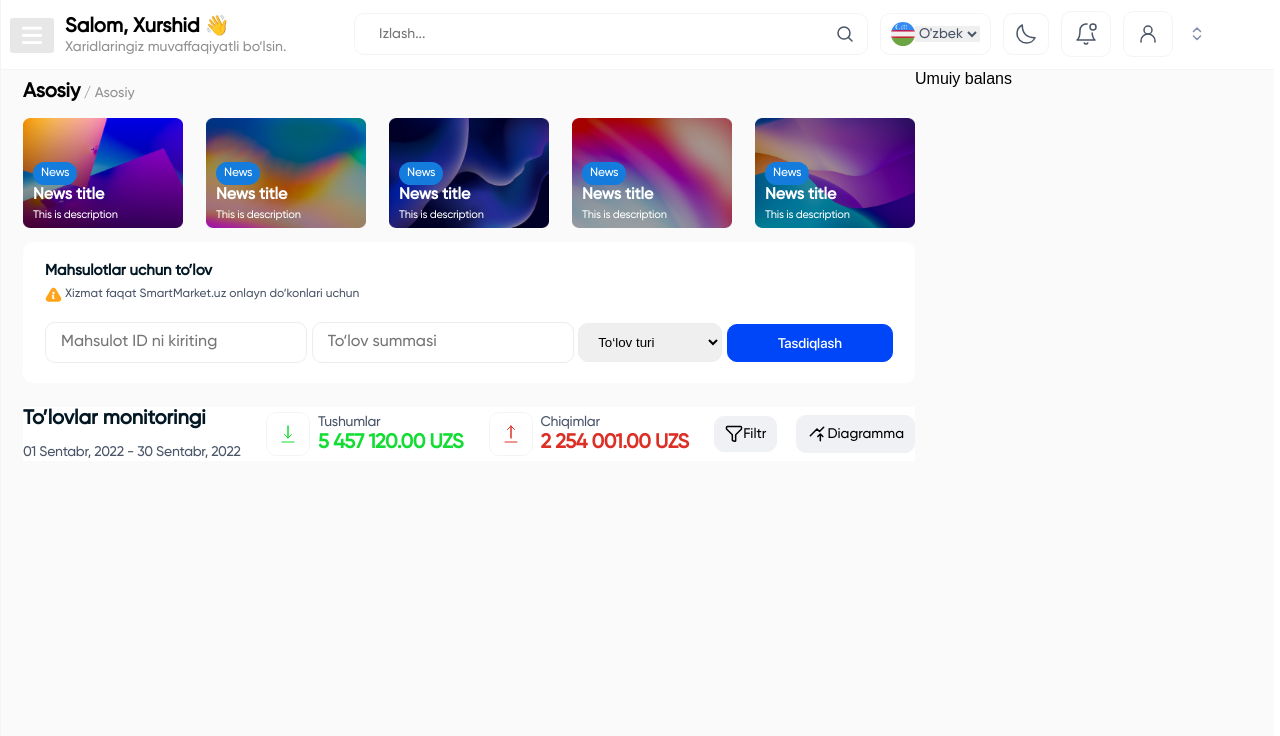
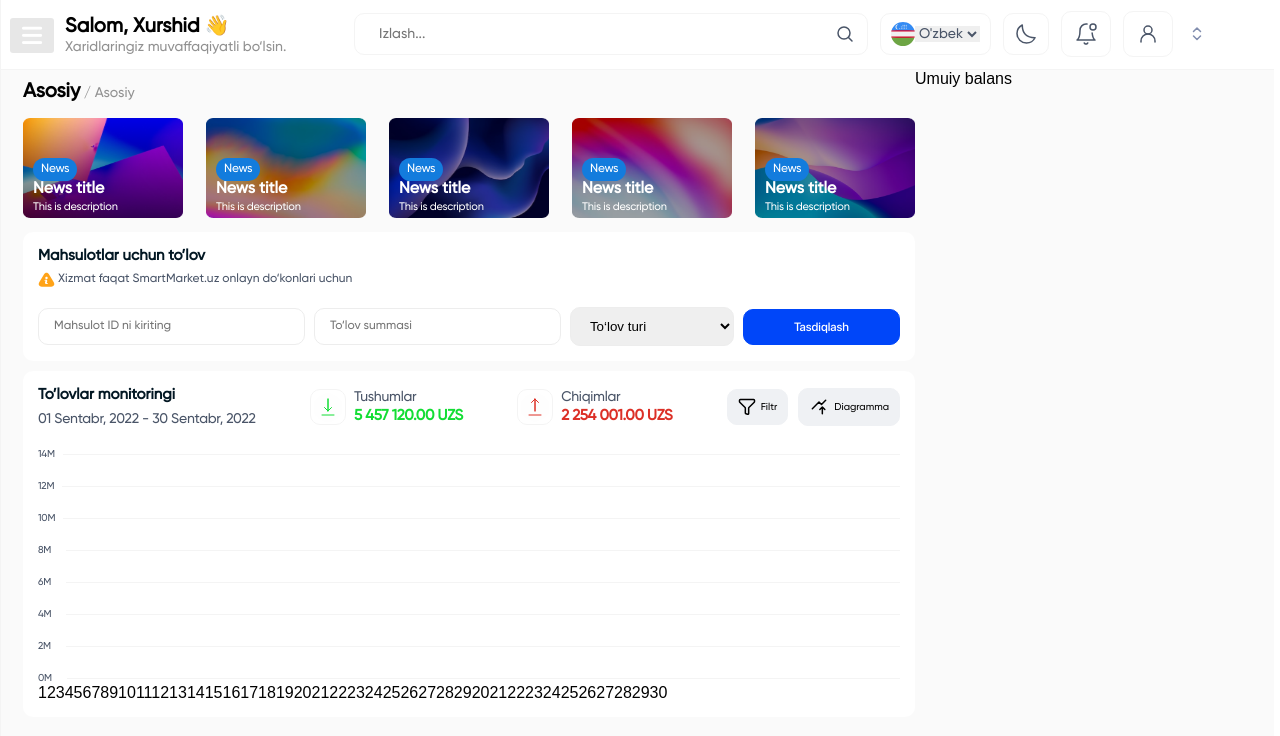
Before and after one commit to Inomjon7777/main-task, a Vue app: page /main-page in a window 1280 px wide. Shown: the top 736 px of the page. Built offline with nearby package versions, Linux system fonts and the light colour scheme.

Commit message:
i add equalizer

```diff
--- a/src/components/sidebar/main/main.vue
+++ b/src/components/sidebar/main/main.vue
@@ -94,6 +94,7 @@
           </div>
           <!-- Monitoring of payments -->
           <div class="monitoring-of-payments">
+            <!-- monitoring-of-payments-title-box -->
             <div class="monitoring-of-payments-title-box">
               <!-- monitoring-of-payments-title -->
               <div class="monitoring-of-payments-title">
@@ -128,6 +129,51 @@
                 </button>
               </div>
             </div>
+
+            <!-- monitoring-of-payments-line-box -->
+            <div class="monitoring-of-payments-line-box">
+              <!-- 14M -->
+              <div class="line-box">
+                <p>14M</p>
+                <div class="line line-14"></div>
+              </div>
+              <!-- 12M -->
+              <div class="line-box">
+                <p>12M</p>
+                <div class="line line-12"></div>
+              </div>
+              <!-- 10M -->
+              <div class="line-box">
+                <p>10M</p>
+                <div class="line line-10"></div>
+              </div>
+              <!-- 8M -->
+              <div class="line-box">
+                <p>8M</p>
+                <div class="line line-8"></div>
+              </div>
+              <!-- 6M -->
+              <div class="line-box">
+                <p>6M</p>
+                <div class="line line-6"></div>
+              </div>
+              <!-- 4M -->
+              <div class="line-box">
+                <p>4M</p>
+                <div class="line line-4"></div>
+              </div>
+              <!-- 2M -->
+              <div class="line-box">
+                <p>2M</p>
+                <div class="line line-2"></div>
+              </div>
+              <!-- 0M -->
+              <div class="line-box">
+                <p>0M</p>
+                <div class="line line-0"></div>
+              </div>
+            </div>
+            <div>12345678910111213141516171819202122232425262728292021222324252627282930</div>
           </div>
         </div>
 
@@ -181,7 +227,7 @@ export default {
 }
 .main {
   background: #fafafa;
-  height: 89vh;
+  height: 90vh;
 }
 .title-black {
   font-family: "Gilroy";
@@ -214,7 +260,7 @@ export default {
   position: absolute;
 }
 .suptitle {
-  top: 44px;
+  top: 40px;
   left: 10px;
   padding: 4px 8px;
   background: #137cdd;
@@ -228,7 +274,7 @@ export default {
 }
 .title {
   left: 10px;
-  top: 68px;
+  top: 62px;
   font-family: "Gilroy";
   font-style: normal;
   font-weight: 600;
@@ -242,7 +288,7 @@ export default {
   font-size: 11px;
   letter-spacing: -0.02em;
   color: #ffffff;
-  top: 90px;
+  top: 82px;
   left: 10px;
 }
 
@@ -252,14 +298,14 @@ export default {
 .backgroundFour,
 .backgroundFive {
   width: 160px;
-  height: 110px;
+  height: 100px;
 }
 
 .payment-for-products {
   background: #fff;
   margin-top: 10px;
   border-radius: 10px;
-  padding: 20px 22px;
+  padding: 15px;
 }
 
 .payment-types {
@@ -278,7 +324,7 @@ export default {
   font-family: "SF Pro Display";
   font-style: normal;
   font-weight: 500;
-  font-size: 14px;
+  font-size: 12px;
   color: #ffffff;
   transition: all 0.4s ease;
 }
@@ -288,31 +334,32 @@ export default {
   color: #0046f9;
 }
 .inputId {
-  padding: 10px 50px 10px 15px;
+  padding: 10px 100px 10px 15px;
   border: 1px solid #ededed;
   border-radius: 10px;
   outline: none;
   font-family: "Gilroy";
   font-style: normal;
   font-weight: 500;
-  font-size: 16px;
+  font-size: 12px;
   color: #4a5568;
 }
 .inputSumma {
-  padding: 10px 50px 10px 15px;
+  padding: 10px 80px 10px 15px;
   border: 1px solid #ededed;
   border-radius: 10px;
   font-family: "Gilroy";
   font-style: normal;
   font-weight: 500;
-  font-size: 16px;
+  font-size: 12px;
   color: #4a5568;
   outline: none;
 }
 .selectPaymentType {
-  padding: 10px 50px 10px 15px;
+  padding: 10px 70px 10px 15px;
   border: 1px solid #ededed;
   border-radius: 10px;
+  outline: none;
 }
 .payment-for-products-title {
   font-family: "Gilroy";
@@ -343,14 +390,14 @@ export default {
   align-items: center;
 }
 .buttons-box {
-  gap: 19px;
+  gap: 10px;
 }
 .filter-button,
 .diagramma-button {
   font-family: "Gilroy";
   font-style: normal;
   font-weight: 500;
-  font-size: 14px;
+  font-size: 10px;
   color: #000;
   display: flex;
   align-items: center;
@@ -358,18 +405,22 @@ export default {
   background: #eff1f4;
   border-radius: 10px;
   border: 1px solid #eff1f4;
+  cursor: pointer;
+  gap: 5px;
 }
 .monitoring-of-payments {
   background: #fff;
-  margin-top: 24px;
+  margin-top: 10px;
+  padding: 15px;
+  border-radius: 10px;
 }
 .monitoring-of-payments-title p {
   font-family: "Gilroy";
   font-style: normal;
   font-weight: 600;
-  font-size: 20px;
+  font-size: 15px;
   color: #021723;
-  margin-bottom: 11px;
+  margin-bottom: 5px;
 }
 .monitoring-of-payments-title span {
   font-family: "Gilroy";
@@ -392,7 +443,7 @@ export default {
   font-family: "Gilroy";
   font-style: normal;
   font-weight: 700;
-  font-size: 20px;
+  font-size: 15px;
   letter-spacing: -0.02em;
   color: #13dd34;
 }
@@ -403,7 +454,7 @@ export default {
 }
 .receipts img,
 .expenses img {
-  padding: 9px;
+  padding: 5px;
   border: 1px solid #f4f4f4;
   filter: drop-shadow(0px 0px 20px rgba(0, 4, 106, 0.05));
   border-radius: 10px;
@@ -421,8 +472,34 @@ export default {
   font-family: "Gilroy";
   font-style: normal;
   font-weight: 700;
-  font-size: 20px;
+  font-size: 15px;
   letter-spacing: -0.02em;
   color: #dc3027;
 }
+.line-box {
+  display: flex;
+  align-items: center;
+  gap: 8px;
+  padding-top: 20px;
+}
+.line-box p {
+  font-family: "Gilroy";
+  font-style: normal;
+  font-weight: 500;
+  font-size: 10px;
+  letter-spacing: -0.02em;
+  color: #4a5568;
+}
+.line {
+  width: 100%;
+  height: 1px;
+  background: #f4f4f4;
+}
+.line-0,
+.line-2,
+.line-4,
+.line-6,
+.line-8 {
+  margin-left: 7px;
+}
 </style>
```
